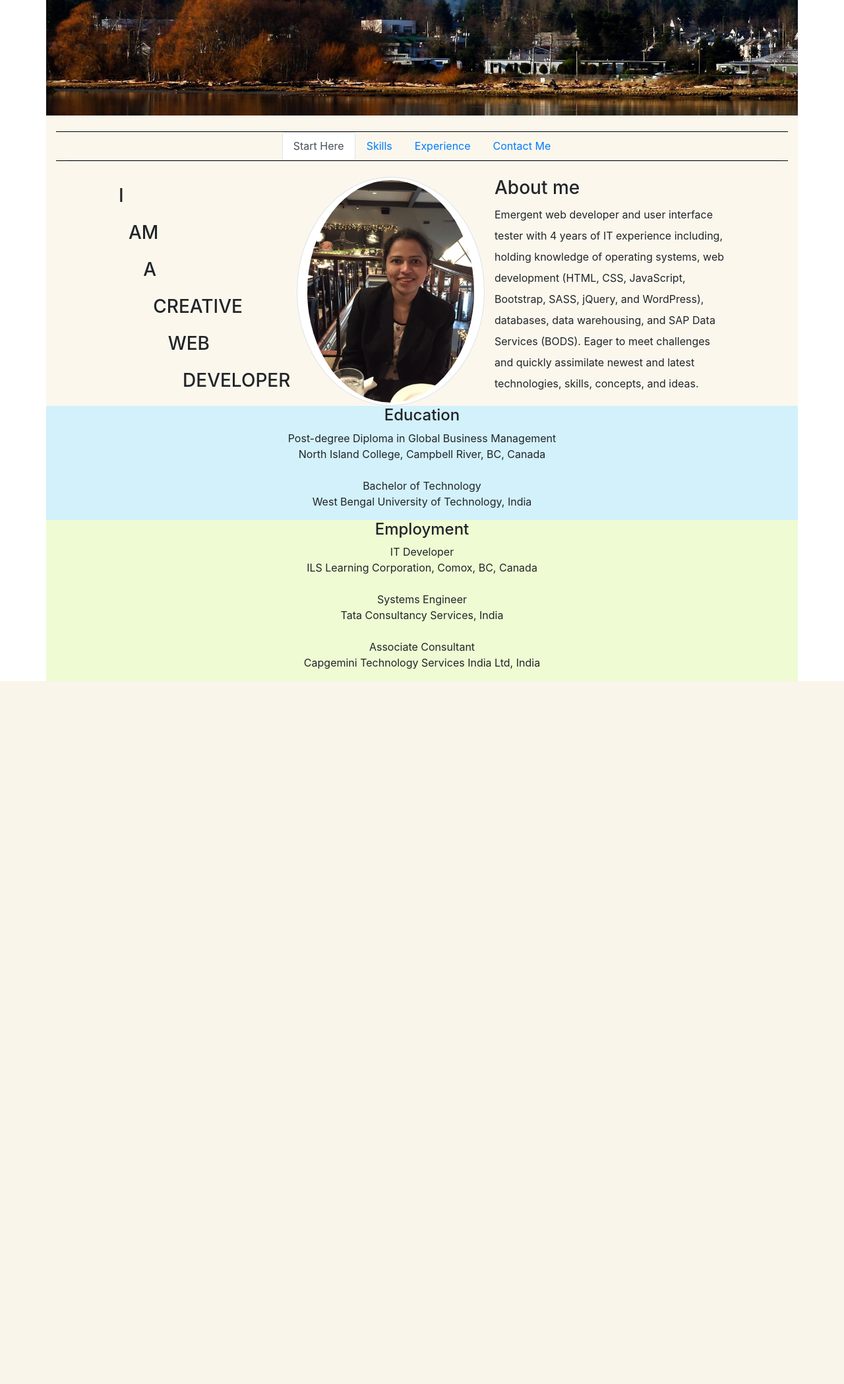
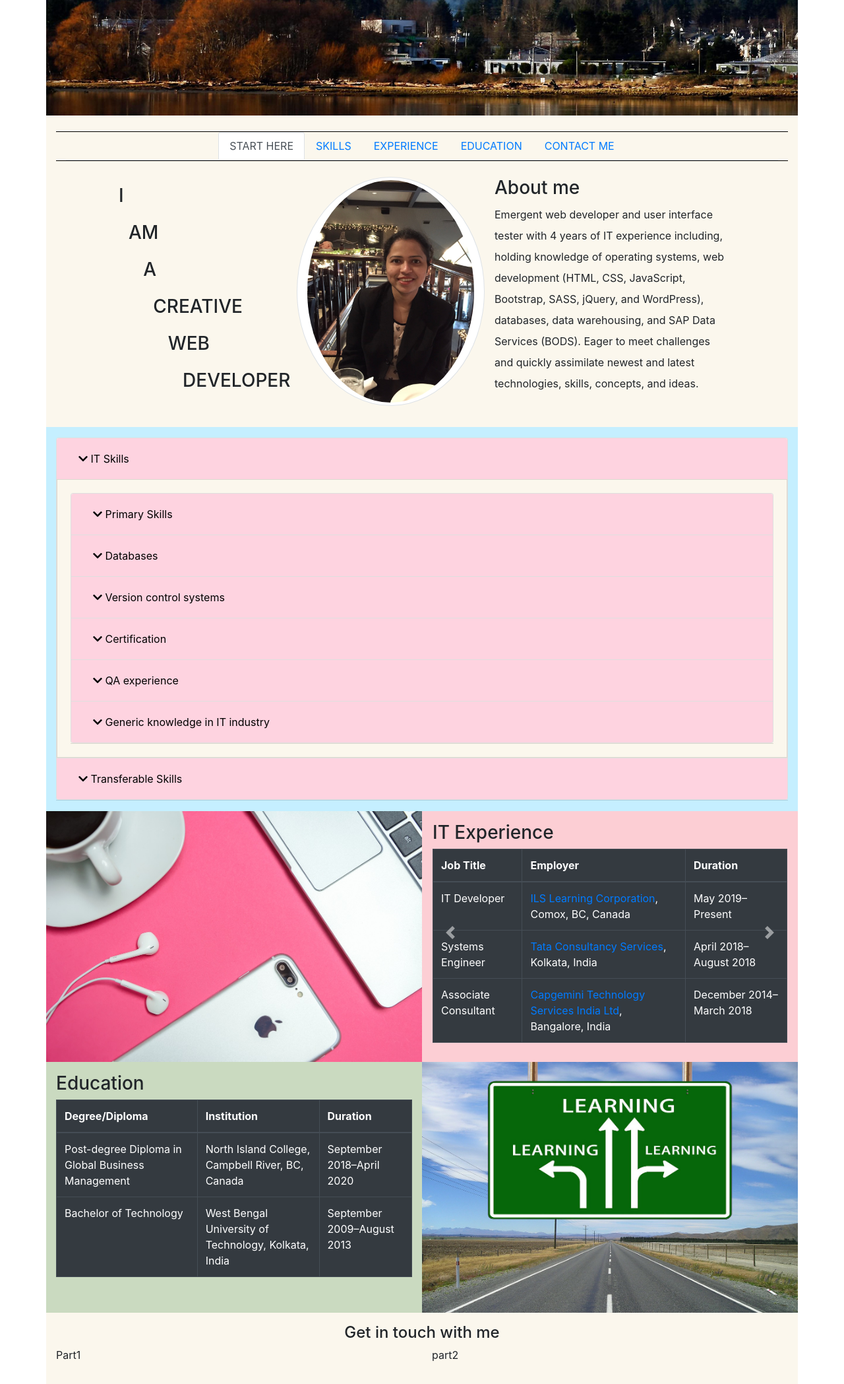
Before and after one commit to imgstudent/nilaGH.github.io, a PHP site: page / in a window 1280 px wide. Shown: the part 304-2401 px from the top of the page at 66% size. Before the commit the page ends 1336 px from the top, so only its background shows below. Run offline with PHP 8.4, Linux system fonts and the light colour scheme; some libraries are stand-ins or nearby versions.

Commit message:
Saved changes - May 8, 2020

```diff
--- a/customStyles.css
+++ b/customStyles.css
@@ -13,7 +13,6 @@ body * + * {
     margin-top: 1.5em;
 }*/
 
-/*Styles of all pages*/
 body {
     margin: 0;
 }
@@ -32,7 +31,6 @@ body {
     border-bottom: 1px solid black;
 }
 
-/*Styles of the home page*/
 .creative-developer > h3 {
     line-height: 2;
 }
@@ -41,31 +39,60 @@ body {
     line-height: 2;
 }
 
-.education {
-    background-color: rgba(197,239,255, 0.5);
+#inteoduction {
+    padding-bottom: 2em;;
 }
 
-.employment {
-    background-color: rgba(225,255,185, 0.5);
+#skills {
+    background-color: rgb(197,239,255);
+    padding: 1em 0;;
 }
 
-/*Styles of the Skills page*/
 .card-header .btn-link {
     color: black;
 }
 
 .card-header {
-    background-color: rgba(197,239,255, 0.5);
+    background-color: rgba(252,109,153, 0.3);
 }
 
 .card-body {
-    background-color: rgba(225,255,185, 0.5);
+    background-color: #fbf7ed;
     border: 1px solid rgba(0,0,0,.125);
+}
+
+#accordionSpecificSkills .card-body {
+    background-color: rgba(8,103,11, 0.2);
 }
 
 .accordion {
     border-bottom: 1px solid rgba(0,0,0,.125);
 }
-/*Styles of the Experience page*/
-/*Styles of the References page*/
-/*Styles of the Contact Me page*/
+
+#employment > img,
+#education > img {
+    padding: 0;
+}
+
+#employment > div {
+    padding: 0;
+}
+
+#employment > div {
+    background-color: rgba(252,109,153, 0.3);
+}
+
+#employment .carousel-item {
+    padding-left: 1em;
+    padding-right: 1em;
+    padding-top: 1em;
+}
+
+#education > div {
+    background-color: rgba(8,103,11, 0.2);
+    padding-top: 1em;
+}
+
+#contact {
+    padding: 1em 0;
+}
--- a/index.html
+++ b/index.html
@@ -5,6 +5,9 @@
   <!-- Required meta tags -->
   <meta charset="utf-8">
   <meta name="viewport" content="width=device-width, initial-scale=1, shrink-to-fit=no">
+  <!-- Font Awesome CSS -->
+  <link rel="stylesheet" href="https://cdnjs.cloudflare.com/ajax/libs/font-awesome/5.13.0/css/all.min.css"
+    integrity="sha256-h20CPZ0QyXlBuAw7A+KluUYx/3pK+c7lYEpqLTlxjYQ=" crossorigin="anonymous" />
   <!-- Bootstrap CSS -->
   <link rel="stylesheet" href="bootstrap/css/bootstrap.min.css">
   <!--Custom CSS-->
@@ -21,23 +24,24 @@
     <div class="row navigation">
       <div class="col-md-12">
         <nav class="nav nav-tabs justify-content-center">
-          <a class="nav-link active" href="index.html">Start Here</a>
-          <a class="nav-link" href="skills.html">Skills</a>
-          <a class="nav-link" href="experience.html">Experience</a>
-          <a class="nav-link" href="contact.html">Contact Me</a>
+          <a class="nav-link active" href="index.html">START HERE</a>
+          <a class="nav-link" href="#skills">SKILLS</a>
+          <a class="nav-link" href="#employment">EXPERIENCE</a>
+          <a class="nav-link" href="#education">EDUCATION</a>
+          <a class="nav-link" href="#contact">CONTACT ME</a>
         </nav>
       </div>
     </div>
 
-    <div class="row">
+    <div class="row" id="inteoduction">
       <div class="col-md-1"></div>
       <div class="col-md-3 creative-developer">
         <h3>
-          I<br/>
-          &nbsp;&nbsp;AM<br/>
-          &nbsp;&nbsp;&nbsp;&nbsp;&nbsp;A<br/>
-          &nbsp;&nbsp;&nbsp;&nbsp;&nbsp;&nbsp;&nbsp;CREATIVE<br/>
-          &nbsp;&nbsp;&nbsp;&nbsp;&nbsp;&nbsp;&nbsp;&nbsp;&nbsp;&nbsp;WEB<br/>
+          I<br />
+          &nbsp;&nbsp;AM<br />
+          &nbsp;&nbsp;&nbsp;&nbsp;&nbsp;A<br />
+          &nbsp;&nbsp;&nbsp;&nbsp;&nbsp;&nbsp;&nbsp;CREATIVE<br />
+          &nbsp;&nbsp;&nbsp;&nbsp;&nbsp;&nbsp;&nbsp;&nbsp;&nbsp;&nbsp;WEB<br />
           &nbsp;&nbsp;&nbsp;&nbsp;&nbsp;&nbsp;&nbsp;&nbsp;&nbsp;&nbsp;&nbsp;&nbsp;&nbsp;DEVELOPER
         </h3>
       </div>
@@ -45,35 +49,341 @@
       <div class="col-md-4 about-me">
         <h3>About me</h3>
         <p>
-          Emergent web developer and user interface tester with 4 years of IT experience including, holding knowledge of operating systems, web development (HTML, CSS, JavaScript, Bootstrap, SASS, jQuery, and WordPress), databases, data warehousing, and SAP Data Services (BODS). Eager to meet challenges and quickly assimilate newest and latest technologies, skills, concepts, and ideas.
+          Emergent web developer and user interface tester with 4 years of IT experience including, holding knowledge of
+          operating systems, web development (HTML, CSS, JavaScript, Bootstrap, SASS, jQuery, and WordPress), databases,
+          data warehousing, and SAP Data Services (BODS). Eager to meet challenges and quickly assimilate newest and
+          latest technologies, skills, concepts, and ideas.
         </p>
       </div>
       <div class="col-md-1"></div>
     </div>
 
-    <div class="row text-center education">
-      <div class="col-12 education">
-        <h4>Education</h4>
-        <p>
-          Post-degree Diploma in Global Business Management<br/>
-          North Island College, Campbell River, BC, Canada<br/><br/>
-          Bachelor of Technology<br>
-          West Bengal University of Technology, India
-        </p>
+    <div class="row" id="skills">
+      <div class="col-12">
+        <div class="accordion" id="accordionSkills">
+          <div class="card">
+            <div class="card-header" id="heading-skills-IT">
+              <h3 class="mb-0">
+                <button class="btn btn-link" type="button" data-toggle="collapse" data-target="#collapse-skills-IT"
+                  aria-expanded="true" aria-controls="collapse-skills-IT">
+                  <span class="fas fa-chevron-down faDownOne"></span>
+                  IT Skills
+                </button>
+              </h3>
+            </div>
+            <div id="collapse-skills-IT" class="collapse collapseOuter show" aria-labelledby="heading-skills-IT"
+              data-parent="#accordionSkills">
+              <div class="card-body">
+                <div class="accordion" id="accordionSpecificSkills">
+                  <div class="card">
+                    <div class="card-header" id="headingOne">
+                      <h4 class="mb-0">
+                        <button class="btn btn-link" type="button" data-toggle="collapse" data-target="#collapseOne"
+                          aria-expanded="false" aria-controls="collapseOne">
+                          <span class="fas fa-chevron-down faDownTwo"></span>
+                          Primary Skills
+                        </button>
+                      </h4>
+                    </div>
+                    <div id="collapseOne" class="collapse collapseInner" aria-labelledby="headingOne"
+                      data-parent="#accordionSpecificSkills">
+                      <div class="card-body">
+                        <ul>
+                          <li>HTML</li>
+                          <li>CSS</li>
+                          <li>JavaScript</li>
+                          <li>Bootstrap 4</li>
+                          <li>SASS</li>
+                          <li>jQuery</li>
+                          <li>WordPress</li>
+                          <li>Responsive websites</li>
+                          <li>SQL (Structured Query Language)</li>
+                          <li>SAP BODS 4.2 (Business Object Data Services)</li>
+                        </ul>
+                      </div>
+                    </div>
+                  </div>
+                  <div class="card">
+                    <div class="card-header" id="headingTwo">
+                      <h4 class="mb-0">
+                        <button class="btn btn-link" type="button" data-toggle="collapse" data-target="#collapseTwo"
+                          aria-expanded="false" aria-controls="collapseTwo">
+                          <span class="fas fa-chevron-down faDownTwo"></span>
+                          Databases
+                        </button>
+                      </h4>
+                    </div>
+                    <div id="collapseTwo" class="collapse collapseInner" aria-labelledby="headingTwo"
+                      data-parent="#accordionSpecificSkills">
+                      <div class="card-body">
+                        <ul>
+                          <li>Microsoft SQL Server</li>
+                          <li>Teradata</li>
+                        </ul>
+                      </div>
+                    </div>
+                  </div>
+                  <div class="card">
+                    <div class="card-header" id="headingThree">
+                      <h4 class="mb-0">
+                        <button class="btn btn-link" type="button" data-toggle="collapse" data-target="#collapseThree"
+                          aria-expanded="false" aria-controls="collapseThree">
+                          <span class="fas fa-chevron-down faDownTwo"></span>
+                          Version control systems
+                        </button>
+                      </h4>
+                    </div>
+                    <div id="collapseThree" class="collapse collapseInner" aria-labelledby="headingThree"
+                      data-parent="#accordionSpecificSkills">
+                      <div class="card-body">
+                        <ul>
+                          <li>SVN</li>
+                          <li>Git</li>
+                        </ul>
+                      </div>
+                    </div>
+                  </div>
+                  <div class="card">
+                    <div class="card-header" id="headingFour">
+                      <h4 class="mb-0">
+                        <button class="btn btn-link" type="button" data-toggle="collapse" data-target="#collapseFour"
+                          aria-expanded="false" aria-controls="collapseFour">
+                          <span class="fas fa-chevron-down faDownTwo"></span>
+                          Certification
+                        </button>
+                      </h4>
+                    </div>
+                    <div id="collapseFour" class="collapse collapseInner" aria-labelledby="headingFour"
+                      data-parent="#accordionSpecificSkills">
+                      <div class="card-body">
+                        <ul>
+                          <li>ISTQB (International Software Testing Qualifications Board) – Foundation Level</li>
+                        </ul>
+                      </div>
+                    </div>
+                  </div>
+                  <div class="card">
+                    <div class="card-header" id="headingFive">
+                      <h4 class="mb-0">
+                        <button class="btn btn-link" type="button" data-toggle="collapse" data-target="#collapseFive"
+                          aria-expanded="false" aria-controls="collapseFive">
+                          <span class="fas fa-chevron-down faDownTwo"></span>
+                          QA experience
+                        </button>
+                      </h4>
+                    </div>
+                    <div id="collapseFive" class="collapse collapseInner" aria-labelledby="headingFive"
+                      data-parent="#accordionSpecificSkills">
+                      <div class="card-body">
+                        <ul>
+                          <li>User Interface testing including unit testing, integration testing, and system testing
+                          </li>
+                          <li>Smoke testing</li>
+                          <li>Exploratory testing</li>
+                          <li>ETL (extraction, transformation, and load) / data warehousing testing</li>
+                          <li>Software quality management tool: HP Quality Center</li>
+                        </ul>
+                      </div>
+                    </div>
+                  </div>
+                  <div class="card">
+                    <div class="card-header" id="headingSix">
+                      <h4 class="mb-0">
+                        <button class="btn btn-link" type="button" data-toggle="collapse" data-target="#collapseSix"
+                          aria-expanded="false" aria-controls="collapseSix">
+                          <span class="fas fa-chevron-down faDownTwo"></span>
+                          Generic knowledge in IT industry
+                        </button>
+                      </h4>
+                    </div>
+                    <div id="collapseSix" class="collapse collapseInner" aria-labelledby="headingSix"
+                      data-parent="#accordionSpecificSkills">
+                      <div class="card-body">
+                        <ul>
+                          <li>SDLC (Software Development Life Cycle)</li>
+                          <li>STLC (Software Testing Life Cycle)</li>
+                          <li>Business requirement gathering in all phases</li>
+                          <li>Agile software development</li>
+                        </ul>
+                      </div>
+                    </div>
+                  </div>
+                </div>
+              </div>
+            </div>
+          </div>
+          <div class="card">
+            <div class="card-header" id="heading-transferable-skills">
+              <h3 class="mb-0">
+                <button class="btn btn-link" type="button" data-toggle="collapse"
+                  data-target="#collapse-skills-transferable" aria-expanded="false"
+                  aria-controls="collapse-skills-transferable">
+                  <span class="fas fa-chevron-down faDownOne"></span>
+                  Transferable Skills
+                </button>
+              </h3>
+            </div>
+            <div id="collapse-skills-transferable" class="collapse collapseOuter"
+              aria-labelledby="heading-transferable-skills" data-parent="#accordionSkills">
+              <div class="card-body">
+                <ul>
+                  <li>Advanced working knowledge on Microsoft Office (Office 365) applications, including Word, Excel,
+                    PowerPoint, Access, and Outlook</li>
+                  <li>Ability to quickly adapt to new technologies and projects</li>
+                  <li>Ability to work with others and individually, and to reach solutions creatively</li>
+                  <li>Experienced in team management and mentorship</li>
+                  <li>Ability to tackle challenges</li>
+                </ul>
+              </div>
+            </div>
+          </div>
+        </div>
       </div>
     </div>
 
-    <div class="row text-center employment">
+    <div class="row" id="employment">
+      <img src="images/workWomen.jpg" alt="" class="col-md-6 col-sm-12 responsive">
+      <div class="col-md-6 col-sm-12">
+        <div id="carouselEmployment" class="carousel slide" data-ride="carousel">
+          <!-- <ol class="carousel-indicators">
+            <li data-target="#carouselEmployment" data-slide-to="0" class="active"></li>
+            <li data-target="#carouselEmployment" data-slide-to="1"></li>
+            <li data-target="#carouselEmployment" data-slide-to="2"></li>
+          </ol> -->
+          <div class="carousel-inner">
+            <div class="carousel-item active">
+              <h3>IT Experience</h3>
+              <table class="table table-dark table-bordered table-hover">
+                <thead>
+                  <tr>
+                    <th>Job Title</th>
+                    <th>Employer</th>
+                    <th>Duration</th>
+                  </tr>
+                </thead>
+                <tbody>
+                  <tr>
+                    <td>IT Developer</td>
+                    <td><a href="https://www.ilscorp.com/" target="_new">ILS Learning Corporation</a>, Comox, BC, Canada
+                    </td>
+                    <td>May 2019–Present</td>
+                  </tr>
+                  <tr>
+                    <td>Systems Engineer</td>
+                    <td><a href="https://www.tcs.com/" target="_new">Tata Consultancy Services</a>, Kolkata, India</td>
+                    <td>April 2018–August 2018</td>
+                  </tr>
+                  <tr>
+                    <td>Associate Consultant</td>
+                    <td><a href="https://www.capgemini.com/in-en/" target="_new">Capgemini Technology Services India
+                        Ltd</a>, Bangalore, India</td>
+                    <td>December 2014–March 2018</td>
+                  </tr>
+                </tbody>
+              </table>
+            </div>
+            <div class="carousel-item">
+              <h3>Non-IT Experience</h3>
+              <table class="table table-dark table-bordered table-hover">
+                <thead>
+                  <tr>
+                    <th>Job Title</th>
+                    <th>Employer</th>
+                    <th>Duration</th>
+                  </tr>
+                </thead>
+                <tbody>
+                  <tr>
+                    <td>Peer Tutor</td>
+                    <td><a href="https://www.nic.bc.ca/">North Island College</a>, Comox Valley, BC, Canada</td>
+                    <td>October 2019–April 2020</td>
+                  </tr>
+                  <tr>
+                    <td>Student Assistant</td>
+                    <td><a href="https://www.nic.bc.ca/">North Island College library</a>, Campbell River, BC, Canada
+                    </td>
+                    <td>October 2018–April 2019</td>
+                  </tr>
+                </tbody>
+              </table>
+            </div>
+            <div class="carousel-item">
+              <h3>Volunteer Experience</h3>
+              <table class="table table-dark table-bordered table-hover">
+                <thead>
+                  <tr>
+                    <th>Job Title</th>
+                    <th>Employer</th>
+                    <th>Duration</th>
+                  </tr>
+                </thead>
+                <tbody>
+                  <tr>
+                    <td>Frontend Developer</td>
+                    <td>Community website – <a href="https://cvhelps.ca/">Comox Valley Helps</a>, Comox Valley, BC</td>
+                    <td>March 2020–Present</td>
+                  </tr>
+                  <tr>
+                    <td>Student Leader</td>
+                    <td>Student Leadership Team, <a href="https://www.nic.bc.ca/">North Island College</a>, Campbell
+                      River, BC</td>
+                    <td>September 2018–April 2019</td>
+                  </tr>
+                </tbody>
+              </table>
+            </div>
+          </div>
+          <a class="carousel-control-prev" href="#carouselEmployment" role="button" data-slide="prev">
+            <span class="carousel-control-prev-icon" aria-hidden="true"></span>
+            <span class="sr-only">Previous</span>
+          </a>
+          <a class="carousel-control-next" href="#carouselEmployment" role="button" data-slide="next">
+            <span class="carousel-control-next-icon" aria-hidden="true"></span>
+            <span class="sr-only">Previous</span>
+          </a>
+        </div>
+      </div>
+    </div>
+
+    <div class="row" id="education">
+      <div class="col-md-6 col-sm-6">
+        <h3>Education</h3>
+        <table class="table table-dark table-bordered table-hover">
+          <thead>
+            <tr>
+              <th>Degree/Diploma</th>
+              <th>Institution</th>
+              <th>Duration</th>
+            </tr>
+          </thead>
+          <tbody>
+            <tr>
+              <td>Post-degree Diploma in Global Business Management</td>
+              <td>North Island College, Campbell River, BC, Canada</td>
+              <td>September 2018–April 2020</td>
+            </tr>
+            <tr>
+              <td>Bachelor of Technology</td>
+              <td>West Bengal University of Technology, Kolkata, India</td>
+              <td>September 2009–August 2013</td>
+            </tr>
+          </tbody>
+        </table>
+      </div>
+      <img src="images/education.jpg" alt="" class="col-md-6 col-sm-12 responsive">
+    </div>
+
+    <div class="row" id="contact">
       <div class="col-12">
-        <h4>Employment</h4>
-        <p>
-          IT Developer<br/>
-          ILS Learning Corporation, Comox, BC, Canada<br/><br/>
-          Systems Engineer<br/>
-          Tata Consultancy Services, India<br/><br/>
-          Associate Consultant<br/>
-          Capgemini Technology Services India Ltd, India
-        </p>
+        <h4 class="text-center">Get in touch with me</h4>
+        <div class="row">
+          <div class="col-md-6 col-sm-12">
+            <p>Part1</p>
+          </div>
+          <div class="col-md-6 col-sm-12">
+            <p>part2</p>
+          </div>
+        </div>
       </div>
     </div>
   </div>
@@ -87,6 +397,23 @@
     integrity="sha384-UO2eT0CpHqdSJQ6hJty5KVphtPhzWj9WO1clHTMGa3JDZwrnQq4sF86dIHNDz0W1"
     crossorigin="anonymous"></script>
   <script src="bootstrap/js/bootstrap.min.js"></script>
+  <!-- Custom JavaScript -->
+  <script>
+    $(document).ready(function () {
+      // Downward/upward icon of the outer accordion
+      $('.collapseOuter').on('shown.bs.collapse', function () {
+        $(this).parent().find('.faDownOne').removeClass('faDownOne fa-chevron-down').addClass('faDownOne fa-chevron-up');
+      }).on('hidden.bs.collapse', function () {
+        $(this).parent().find('.faDownOne').removeClass('faDownOne fa-chevron-up').addClass('faDownOne fa-chevron-down');
+      });
+      // Downward/upward icon of the inner accordion
+      $('.collapseInner').on('.collapseInner shown.bs.collapse', function () {
+        $(this).parent().find('.faDownTwo').removeClass('faDownTwo fa-chevron-down').addClass('faDownTwo fa-chevron-up');
+      }).on('hidden.bs.collapse', function () {
+        $(this).parent().find('.faDownTwo').removeClass('faDownTwo fa-chevron-up').addClass('faDownTwo fa-chevron-down');
+      });
+    });
+  </script>
 </body>
 
 </html>
```
Also changed, not shown: images/education.jpg (added), images/workWomen.jpg (added).
